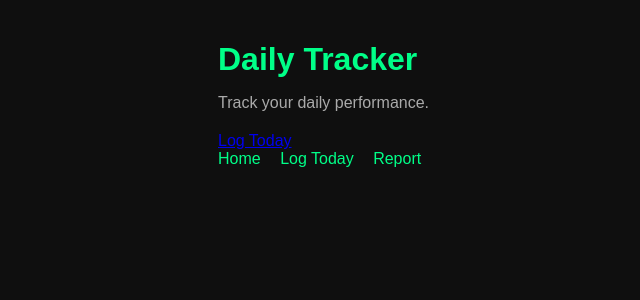
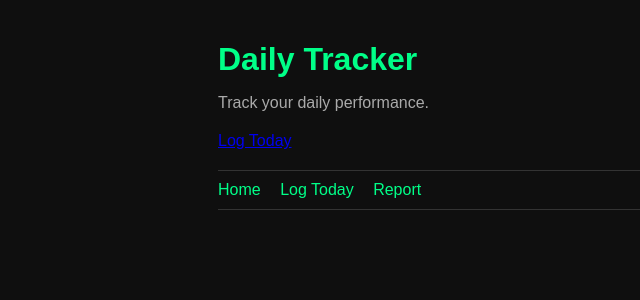
Before and after one commit to nikhildodla276-coder/tracker, a Flask app: page / in a window 1280 px wide. Shown: the top 300 px of the page, without its empty margins (22-662 px from the left). Run offline with Flask 3, Linux system fonts and the light colour scheme.

Commit message:
feat: style nav bar with borders

```diff
--- a/tracker/static/style.css
+++ b/tracker/static/style.css
@@ -28,3 +28,10 @@ p {
     font-size: 1 rem;
     margin-bottom: 20px;
 }
+
+nav {
+    margin-top: 20px;
+    padding: 10px 0;
+    border-top: 1px solid #333333;
+    border-bottom: 1px solid #333333;
+}
```
